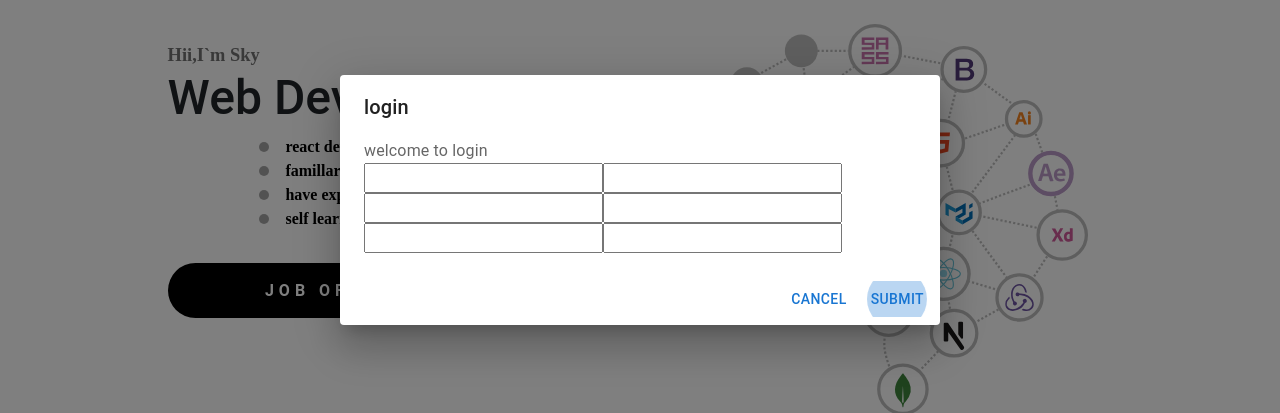
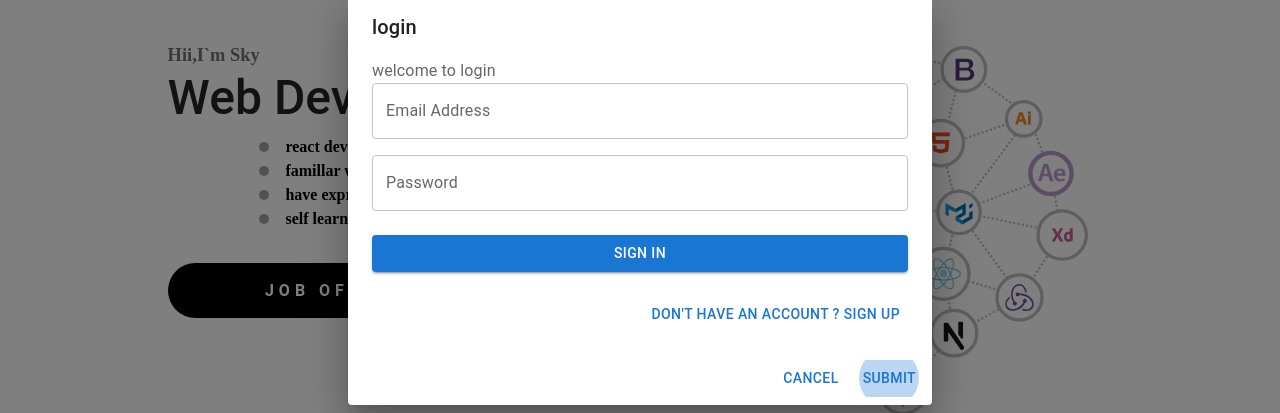
Before and after one commit to sky-1991-sia/Portfolio, a Next.js app: page / in a window 1280 px wide. Both pictures are taken after a click on the element 1204 px from the left and 60 px from the top of the page. Shown: the part 200-613 px from the top of the page. Built offline with nearby package versions, Linux system fonts and the light colour scheme; a web font is replaced by a local one.

Commit message:
basic auth form added for test
needs add some features and google / github auth

```diff
--- a/components/SkillsIntroSvg.js
+++ b/components/SkillsIntroSvg.js
@@ -9,7 +9,7 @@ function SkillsIntroSvg() {
     },1500)
   }
   const hadlerClick = (e) => {
-    const yOffset = -300;
+    const yOffset = -200;
     //data name of icon is same with skillCard ID
     //on click on svg -- wiill scroll page to related card using ID (data name from design)
     const element = document.getElementById(e.target.getAttribute('data-name'));
--- /dev/null
+++ b/components/forms/authForm/AuthForm.js
@@ -0,0 +1,69 @@
+import { Button, Grid } from "@mui/material";
+import { useState } from "react";
+import Input from "./Input"
+const AuthForm = () => {
+
+    const handleChange = () => {
+        console.log('now');
+    }
+
+    const [isSignup,setIsSignup] = useState(false);
+    const [showPassword,setShowPassword] = useState(false);
+
+    const switchMode = () => {
+        setIsSignup((pre) => !pre)
+    }
+
+    const handleSubmit = () => {
+        console.log(submit);
+    }
+
+    const handleShowPassword = () => {
+        setShowPassword((pre) => !pre)
+    }
+
+  return (
+    <form className="form" onSubmit={handleSubmit}>
+          <Grid container spacing={2}>
+            {
+              isSignup && (
+                <>
+                <Input name='firstName' label='First Name' handleChange={handleChange} half />
+                <Input name='lastName' label='Last Name' handleChange={handleChange} half />
+                </>
+              )
+            }
+            <Input name='email' label='Email Address' handleChange={handleChange} type='email' />
+            <Input name='password' label='Password' handleChange={handleChange} type={showPassword ? 'text' : 'password'} handleShowPassword={handleShowPassword}/>
+            { isSignup && <Input name='confirmpassword' type={showPassword ? 'text' : 'password'} label='Repeat Password' handleChange={handleChange} handleShowPassword={handleShowPassword} />}
+          </Grid>
+          <br />
+          <Button type='submit' fullWidth variant='contained' color='primary' className='submitBtn' >
+            {isSignup ? 'sign up' : 'sign in'}
+          </Button>
+          <br />
+          <br />
+          {/* <GoogleLogin
+            clientId= '865991630475-85e42qjs9qi08thu5robqall8nc4mpia.apps.googleusercontent.com'
+            render={(renderProps) => (
+              <Button className='form__googleBtn' color='primary' fullWidth onClick={renderProps.onClick}disabled={renderProps.disabled}startIcon={<Icon/>}variant='contained'>
+                Google Sing In
+              </Button>
+            )}
+            onSuccess={googleSuccess}
+            onFailure={googleFailure}
+            cookiePolicy='single_host_origin'
+          /> */}
+          <Grid container justifyContent='flex-end'>
+          <Grid item>
+            <Button className='switchModeBtn' onClick={switchMode}>
+              { isSignup ? 'Already have an account? Sign In' : "Don't have an account ? Sign Up" }
+            </Button>
+          </Grid>
+
+          </Grid>
+        </form>
+  )
+}
+
+export default AuthForm
--- /dev/null
+++ b/components/forms/authForm/Input.js
@@ -0,0 +1,34 @@
+
+import { TextField , Grid , InputAdornment , IconButton } from '@mui/material';
+// import Visbility from '@mui/material/icons/Visibility';
+// import VisbilityOff from '@mui/material/icons/VisibilityOff';
+
+const Input = ({ half , name , type , label , autoFocus , handleChange , handleShowPassword}) => {
+
+  return (
+    <Grid item xs={12} xl={half ? 6 : 12}>
+        <TextField
+        onChange={handleChange}
+        name={name}
+        variant= 'outlined'
+        // required
+        fullWidth
+        label={label}
+        autoFocus = {autoFocus}
+        type={type}
+        InputProps={new RegExp('password*').test(name) ? {
+            endAdornment:(
+                <InputAdornment position='end'>
+                    <IconButton onClick={handleShowPassword}>
+                        {/* {type === 'password' ? <Visbility/> : <VisbilityOff/>} */}
+                    </IconButton>
+                </InputAdornment>
+            )
+
+        }:null}
+        />
+    </Grid>
+  )
+}
+
+export default Input
--- a/components/futureSkills/FutureSkills.js
+++ b/components/futureSkills/FutureSkills.js
@@ -4,6 +4,9 @@ import { Paper } from '@mui/material'
 import { Carousel } from 'react-bootstrap'
 import 'bootstrap/dist/css/bootstrap.css';
 import styles from '../../styles/FutureSkills.module.scss'
+import SliderItem from './sliderItem/SliderItem';
+
+
 
 
 //needs clean code by crating reusable component for each slide Item
@@ -14,7 +17,8 @@ const FutureSkills = () => {
     <section className={styles.FutureSkills}>
         <h4 className={styles.FutureSkills__title}>Im interested about learning</h4>
         <Paper style={{background:'#000'}} elevation={3}
-        data-aos="slide-up"
+        data-aos="zoom-in"
+        data-aos-once="true"
         data-aos-offset="350"
         data-aos-delay="50"
         data-aos-duration="1100">
@@ -29,7 +33,6 @@ const FutureSkills = () => {
                />
                <Carousel.Caption>
                  <h5>Teasting</h5>
-                 {/* <p>Nulla vitae elit libero, a pharetra augue mollis interdum.</p> */}
                </Carousel.Caption>
              </Carousel.Item>
              <Carousel.Item>
@@ -42,7 +45,6 @@ const FutureSkills = () => {
                />
                <Carousel.Caption>
                  <h5>TypeScript</h5>
-                 {/* <p>Nulla vitae elit libero, a pharetra augue mollis interdum.</p> */}
                </Carousel.Caption>
              </Carousel.Item>
              <Carousel.Item>
@@ -55,7 +57,6 @@ const FutureSkills = () => {
                />
                <Carousel.Caption>
                  <h5>GraphQL</h5>
-                 {/* <p>Lorem ipsum dolor sit amet, consectetur adipiscing elit.</p> */}
                </Carousel.Caption>
              </Carousel.Item>
              <Carousel.Item>
@@ -68,7 +69,6 @@ const FutureSkills = () => {
                />
                <Carousel.Caption>
                  <h5>PWA</h5>
-                 {/* <p>Praesent commodo cursus magna, vel scelerisque nisl consectetur.</p> */}
                </Carousel.Caption>
              </Carousel.Item>
           </Carousel>
--- /dev/null
+++ b/components/futureSkills/sliderItem/SliderItem.js
@@ -0,0 +1,21 @@
+import { Carousel } from 'react-bootstrap'
+import Image from 'next/image'
+
+const SliderItem = () => {
+  return (
+     <Carousel.Item>
+               <Image
+                 width='100%'
+                 height='300px'
+                 className="d-block w-100"
+                 src="/Jest.svg"
+                 alt='alt'
+               />
+               <Carousel.Caption>
+                 <h5>title</h5>
+               </Carousel.Caption>
+             </Carousel.Item>
+  )
+}
+
+export default SliderItem
--- a/components/popUps/authPops/SignInPop.js
+++ b/components/popUps/authPops/SignInPop.js
@@ -10,6 +10,7 @@ import Image from 'next/image'
 import LogOut from '../../../public/logout.svg'
 import LogIn from '../../../public/login.svg'
 import PopUp from './PopUp';
+import AuthForm from '../../forms/authForm/AuthForm';
 
 export default function SignInPop() {
     const [user, setUser] = React.useState(false)
@@ -80,14 +81,7 @@ export default function SignInPop() {
        handleCancel={handleCancel}
        handleAction={handleSubmit}
        open={open}>
-         <form action="">
-           <input type="text" />
-           <input type="text" />
-           <input type="text" />
-           <input type="text" />
-           <input type="text" />
-           <input type="text" />
-         </form>
+       <AuthForm/>
        </PopUp>
 
      {/* LOG OUT DIOLOG // same function with additional 1 */}
--- a/pages/_app.js
+++ b/pages/_app.js
@@ -3,6 +3,7 @@ import '../styles/Layout.scss';
 import Header from '../components/Layout/Header';
 import Footer from '../components/Layout/Footer';
 import Head from 'next/head';
+import ScrollTopBtn from '../components/ScrollTopBtn';
 
 
 function MyApp({ Component, pageProps }) {
@@ -16,6 +17,7 @@ function MyApp({ Component, pageProps }) {
     </Head>
     <Header/>
     <Component {...pageProps} />
+    <ScrollTopBtn/>
     <Footer/>
 
     </>
--- a/pages/about.js
+++ b/pages/about.js
@@ -3,7 +3,7 @@ import SkillsIntroSvg from '../components/SkillsIntroSvg'
 
 const about = () => {
   return (
-    <main className='about' style={{marginTop : '8rem'}}>
+    <main className='about' style={{marginTop : '8rem', paddingBottom: '150rem'}}>
      <h2>About</h2>
     </main>
   )
--- a/pages/index.js
+++ b/pages/index.js
@@ -4,14 +4,13 @@ import Intro from '../components/Intro'
 import ArticlesShowcase from '../components/ArticlesShowcase'
 import SkillCards from '../components/skillCards/SkillCards'
 import SkillsIntroSvg from '../components/SkillsIntroSvg'
+import FutureSkills from '../components/futureSkills/FutureSkills'
 import Head from 'next/head'
 //styles
 import styles from '../styles/Home.module.scss'
 // animate
 import AOS from 'aos';
 import 'aos/dist/aos.css';
-import ScrollTopBtn from '../components/ScrollTopBtn'
-import FutureSkills from '../components/futureSkills/FutureSkills'
 //lazy loading for intro video
 const QuickIntro = React.lazy(() => import('../components/quickIntro/QuickIntro'));
 //inti AOS for animate components is accsessable in all components in page home
@@ -33,7 +32,6 @@ export default function Home() {
       </Suspense>
       {/* <ArticlesShowcase/> */}
       <SkillCards/>
-      <ScrollTopBtn/>
       <hr style={{margin:'8rem 1.5rem'}}/>
       <FutureSkills/>
     </main>
--- a/pages/projects/index.js
+++ b/pages/projects/index.js
@@ -1,7 +1,7 @@
 
 const index = () => {
   return (
-    <main className='about' style={{marginTop : '8rem'}}>
+    <main className='about' style={{marginTop : '8rem',paddingBottom: '150rem'}}>
      <h2>Projects</h2>
     </main>
   )
```
Also changed, not shown: public/visOff.svg (added), public/visOn.svg (added).
